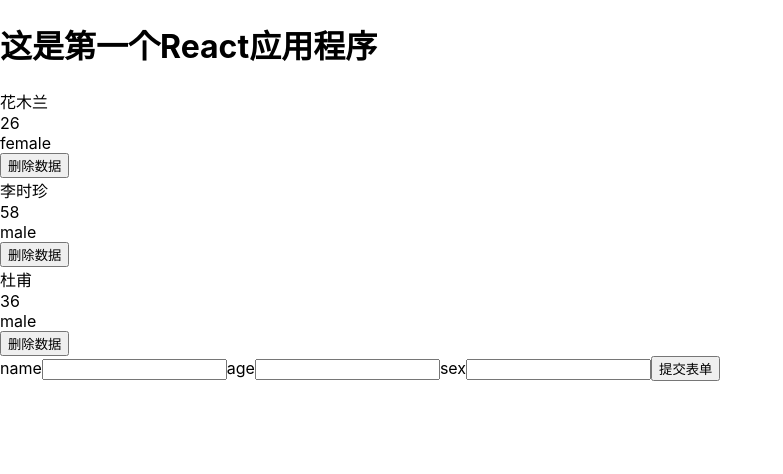
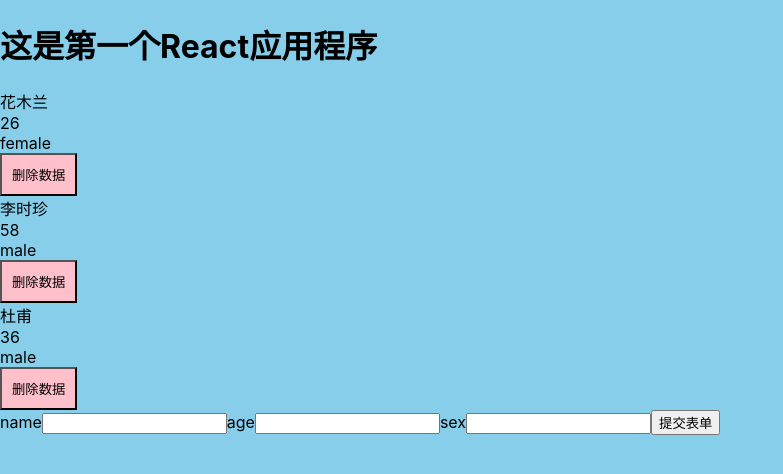
Before and after one commit to liangxiong3403/react_study, a React (Create React App) app in the folder my-app/: page / in a window 1280 px wide. Shown: the top 474 px of the page, without its empty margins (0-783 px from the left). Built offline with nearby package versions, Linux system fonts and the light colour scheme.

Commit message:
引入CSS

```diff
--- /dev/null
+++ b/my-app/src/Contact.css
@@ -0,0 +1,8 @@
+body {
+    background: skyblue;
+}
+
+.ContactForm button {
+    background: pink;
+    padding: 10px;
+}
--- a/my-app/src/Contact.js
+++ b/my-app/src/Contact.js
@@ -1,4 +1,5 @@
 import React from "react";
+import './Contact.css'
 
 // props是形式参数(可以任意名称)
 const Contact = props => {
```
